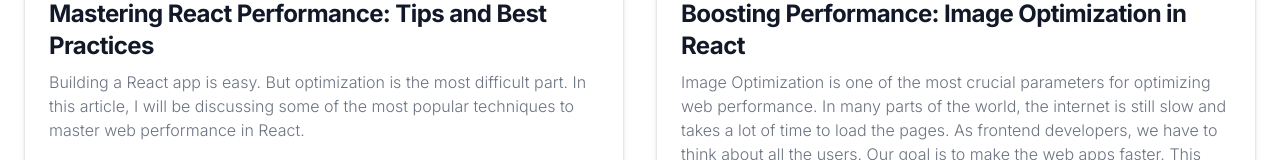
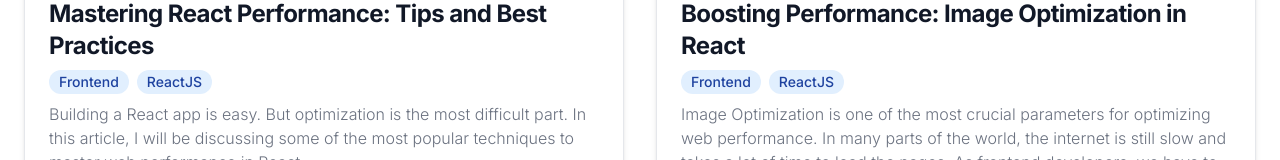
Before and after one commit to debajit13/portfolio-next, a Next.js app: page /blogs in a window 1280 px wide. Shown: the part 717-877 px from the top of the page. Built offline with nearby package versions, Linux system fonts and the light colour scheme.

Commit message:
Add topics section in Blogs page #51

```diff
--- a/src/app/blogs/page.tsx
+++ b/src/app/blogs/page.tsx
@@ -22,6 +22,7 @@
                 blogDescription={blog.blogDescription}
                 blogLink={blog.blogLink}
                 blogImage={blog.blogImage}
+                topics={blog.topics}
               />
             ))}
           </div>
--- a/src/components/blogs/BlogCard.tsx
+++ b/src/components/blogs/BlogCard.tsx
@@ -9,7 +9,8 @@
   blogDescription: string;
   blogLink: string;
   blogImage: string;
-}> = ({ blogTitle, blogDescription, blogLink, blogImage }) => {
+  topics: string[];
+}> = ({ blogTitle, blogDescription, blogLink, blogImage, topics }) => {
   return (
     <motion.article
       initial={{ opacity: 0 }}
@@ -31,6 +32,16 @@
       <h2 className='mb-2 text-2xl font-bold tracking-tight text-gray-900 dark:text-white'>
         {blogTitle}
       </h2>
+      <div className='flex flex-row flex-wrap w-full'>
+        {topics.map((topic: string) => (
+          <span
+            key={topic}
+            className='mb-2 bg-blue-100 text-blue-800 text-sm font-medium me-2 px-2.5 py-0.5 rounded-full dark:bg-blue-900 dark:text-blue-300 w-fit'
+          >
+            {topic}
+          </span>
+        ))}
+      </div>
       <p className='mb-5 font-light text-gray-500 dark:text-gray-400'>
         {blogDescription}
       </p>
--- a/src/constants/data.json
+++ b/src/constants/data.json
@@ -4,73 +4,85 @@
       "blogTitle": "Mastering React Performance: Tips and Best Practices",
       "blogDescription": "Building a React app is easy. But optimization is the most difficult part. In this article, I will be discussing some of the most popular techniques to master web performance in React.",
       "blogImage": "https://ik.imagekit.io/debajit13/Blogs/masteringReactPerformance.webp?updatedAt=1700112409761",
-      "blogLink": "https://dev.to/debajit13/mastering-react-performance-tips-and-best-practices-56gp"
+      "blogLink": "https://dev.to/debajit13/mastering-react-performance-tips-and-best-practices-56gp",
+      "topics": ["Frontend", "ReactJS"]
     },
     {
       "blogTitle": "Boosting Performance: Image Optimization in React",
       "blogDescription": "Image Optimization is one of the most crucial parameters for optimizing web performance. In many parts of the world, the internet is still slow and takes a lot of time to load the pages. As frontend developers, we have to think about all the users. Our goal is to make the web apps faster. This blog will help you in your journey to make your web app faster.",
       "blogImage": "https://ik.imagekit.io/debajit13/Blogs/boostingPerformanceImageOptimizationInReact.webp?updatedAt=1700111667628",
-      "blogLink": "https://dev.to/debajit13/boosting-performance-image-optimization-in-react-1f4g"
+      "blogLink": "https://dev.to/debajit13/boosting-performance-image-optimization-in-react-1f4g",
+      "topics": ["Frontend", "ReactJS"]
     },
     {
       "blogTitle": "Deep Dive Into the useReducer() hook",
       "blogDescription": "In React, useReducer() is one of the most important hooks. We use the useState() hook for component-based state management. That is good if your component only has two or three states. But if you have many states in the component, then useReducer() can be a better choice.",
       "blogImage": "https://ik.imagekit.io/debajit13/Blogs/deepDiveUseReducer.webp?updatedAt=1700109426589",
-      "blogLink": "https://dev.to/debajit13/deep-dive-into-the-usereducer-hook-1kom"
+      "blogLink": "https://dev.to/debajit13/deep-dive-into-the-usereducer-hook-1kom",
+      "topics": ["Frontend", "ReactJS"]
     },
     {
       "blogTitle": "Conditional Rendering and Rendering List in React",
       "blogDescription": "Sometimes we want to show a React component when a condition yields true. It is called Conditional Rendering. Also, rendering through a list of values to display a Component multiple times is very common in React. In this blog, we are discussing these two topics.",
       "blogImage": "https://ik.imagekit.io/debajit13/Blogs/conditional%20rendering.webp?updatedAt=1700109426264",
-      "blogLink": "https://dev.to/debajit13/conditional-rendering-and-rendering-list-in-react-4886"
+      "blogLink": "https://dev.to/debajit13/conditional-rendering-and-rendering-list-in-react-4886",
+      "topics": ["Frontend", "ReactJS"]
     },
     {
       "blogTitle": "Prop Types and Default Props in React",
       "blogDescription": "prop-types is a library with which you can check the type of props in React. With defaultProps, we can pass default values to props.",
       "blogImage": "https://ik.imagekit.io/debajit13/Blogs/propTypesDefaultProps.webp?updatedAt=1700109426591",
-      "blogLink": "https://dev.to/debajit13/prop-types-and-default-props-in-react-55jh"
+      "blogLink": "https://dev.to/debajit13/prop-types-and-default-props-in-react-55jh",
+      "topics": ["Frontend", "ReactJS"]
     },
     {
       "blogTitle": "All You Need to Know About Props in React",
       "blogDescription": "In React, we always think about Components. These components need a way to communicate with each other. Props are a great way to communicate between components by sharing data between them.",
       "blogImage": "https://ik.imagekit.io/debajit13/Blogs/allAboutProps.webp?updatedAt=1700109426188",
-      "blogLink": "https://dev.to/debajit13/all-you-need-to-know-about-props-in-react-1l40"
+      "blogLink": "https://dev.to/debajit13/all-you-need-to-know-about-props-in-react-1l40",
+      "topics": ["Frontend", "ReactJS"]
     },
     {
       "blogTitle": "An in-depth guide on State in React",
       "blogDescription": "In React, State is one of the essential concepts to learn. If you are new to React or an intermediate-level developer, this article will help you to dive deep into State and help you to write better code.",
       "blogImage": "https://ik.imagekit.io/debajit13/Blogs/inDepthState.webp?updatedAt=1700109426170",
-      "blogLink": "https://dev.to/debajit13/an-in-depth-guide-on-state-in-react-34m7"
+      "blogLink": "https://dev.to/debajit13/an-in-depth-guide-on-state-in-react-34m7",
+      "topics": ["Frontend", "ReactJS"]
     },
     {
       "blogTitle": "'this' keyword in JavaScript",
       "blogDescription": "If you are new to the world of JavaScript, then you may find 'this' keyword a little bit tricky. In this blog, I will discuss some basics of 'this' keyword, how we can use and its problems.",
       "blogImage": "https://ik.imagekit.io/debajit13/Blogs/thisKeyword.webp?updatedAt=1700109426120",
-      "blogLink": "https://dev.to/debajit13/this-keyword-in-javascript-2gh"
+      "blogLink": "https://dev.to/debajit13/this-keyword-in-javascript-2gh",
+      "topics": ["JavaScript"]
     },
     {
       "blogTitle": "JavaScript Variables (var vs let vs const)",
       "blogDescription": "If you are new to the world of JavaScript, then you might be thinking that why JavaScript uses different keywords to declare a simple variable. So in this blog, I am going to discuss all of this and clear all your doubts.",
       "blogImage": "https://ik.imagekit.io/debajit13/Blogs/javascriptVariables.webp?updatedAt=1700109426593",
-      "blogLink": "https://dev.to/debajit13/javascript-variables-var-vs-let-vs-const-57nj"
+      "blogLink": "https://dev.to/debajit13/javascript-variables-var-vs-let-vs-const-57nj",
+      "topics": ["JavaScript"]
     },
     {
       "blogTitle": "Get Started with TypeScript",
       "blogDescription": "Do you want to take your first step in the world of TypeScript? Do read this blog to get started on this journey.",
       "blogImage": "https://ik.imagekit.io/debajit13/Blogs/getStartedWithTypeScript.webp?updatedAt=1700109426123",
-      "blogLink": "https://debajit13.hashnode.dev/get-started-with-typescript"
+      "blogLink": "https://debajit13.hashnode.dev/get-started-with-typescript",
+      "topics": ["TypeScript"]
     },
     {
       "blogTitle": "Deep Dive into Git (Part I)",
       "blogDescription": "What is Git? Why understanding it is so much important? In this article, we are going to understand it.",
       "blogImage": "https://ik.imagekit.io/debajit13/Blogs/deepDiveIntoGit1.webp?updatedAt=1700109426181",
-      "blogLink": "https://medium.com/@debajit13/deep-dive-into-git-2e190c5404ea"
+      "blogLink": "https://medium.com/@debajit13/deep-dive-into-git-2e190c5404ea",
+      "topics": ["Git", "Version Control System"]
     },
     {
       "blogTitle": "Deep Dive into Git (Part II)",
       "blogDescription": "In my previous blog, I discussed 'what is Git?'. In this blog, I am going to share how you can get started with git commands.",
       "blogImage": "https://ik.imagekit.io/debajit13/Blogs/deepDiveIntoGit2.webp?updatedAt=1700109426267",
-      "blogLink": "https://medium.com/@debajit13/deep-dive-into-git-part-ii-e3fe2bb24456"
+      "blogLink": "https://medium.com/@debajit13/deep-dive-into-git-part-ii-e3fe2bb24456",
+      "topics": ["Git", "Version Control System"]
     }
   ],
   "projects": [
```
